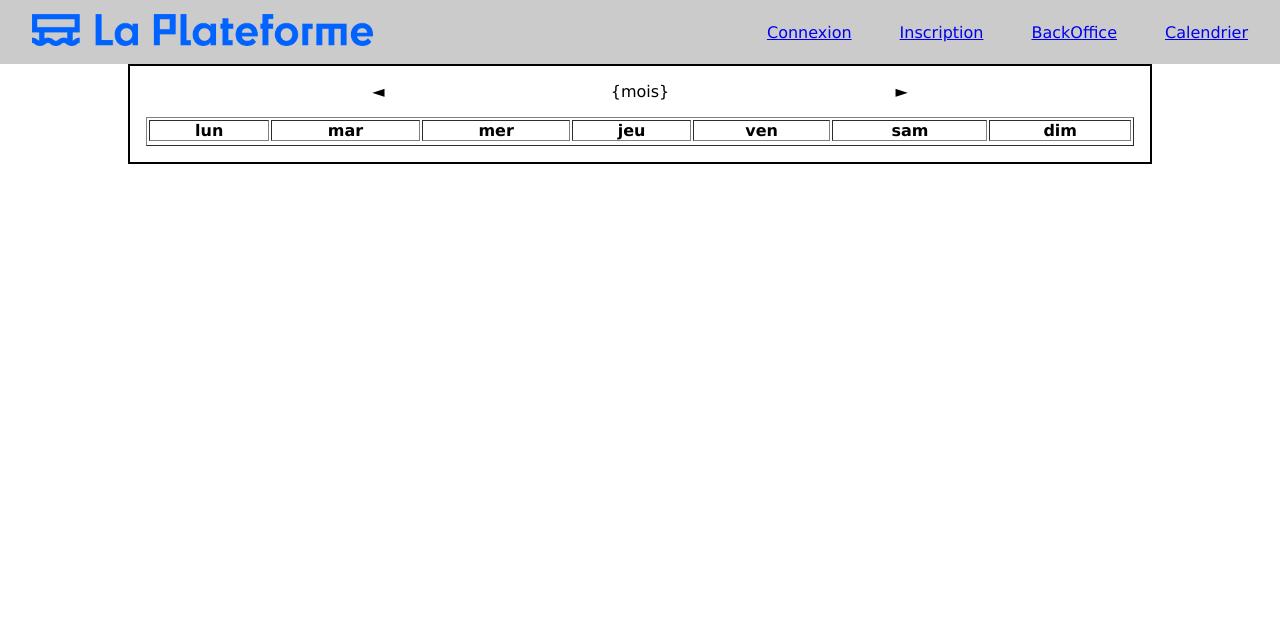
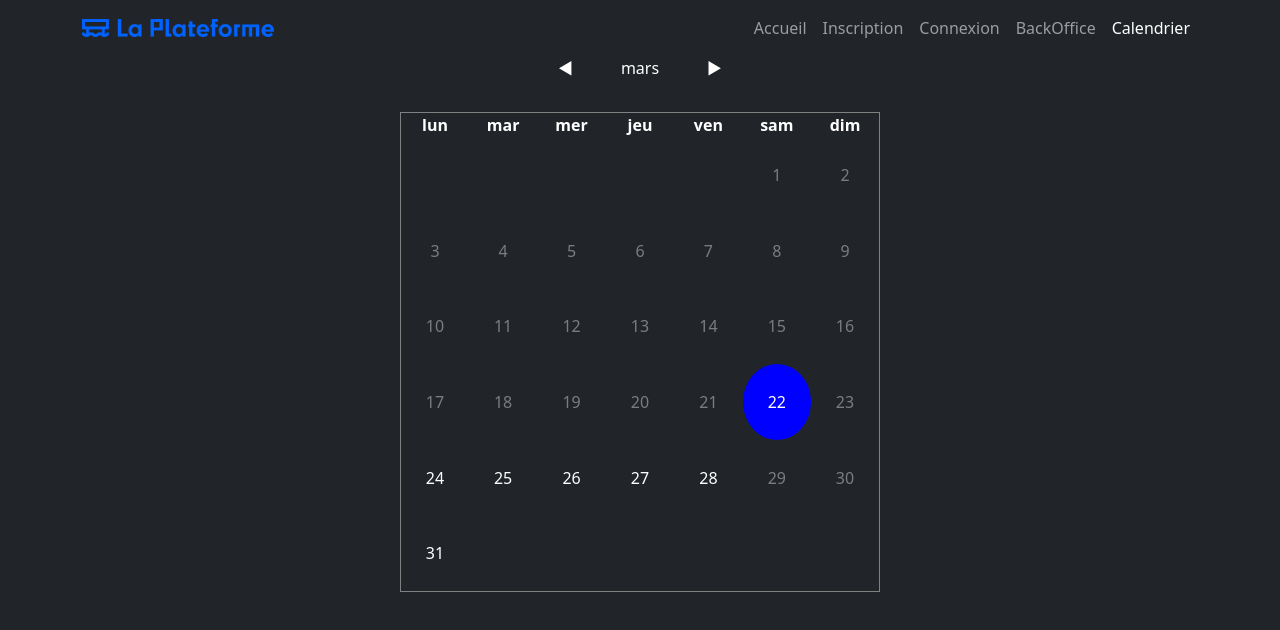
Before and after one commit to jams-sanchez/runtrackJs, a plain HTML site: page bigjob/pages/calendrier.html in a window 1280 px wide. Drawn offline with nearby package versions, Linux system fonts and the light colour scheme.

Commit message:
ajout script calendrier avec création du calendrier et la mise en place du changement de mois

```diff
--- /dev/null
+++ b/bigjob/js/calendrier.js
@@ -0,0 +1,172 @@
+// elements
+const avant = document.getElementById("avant");
+const apres = document.getElementById("apres");
+const calendrier = document.getElementById("jour");
+const moisNom = document.getElementById("moisNom");
+const listeJours = document.getElementById("jour-nom");
+
+// variables
+const jourActuel = new Date();
+const mois = [
+  "janvier",
+  "février",
+  "mars",
+  "avril",
+  "mai",
+  "juin",
+  "juillet",
+  "août",
+  "septembre",
+  "octobre",
+  "novembre",
+  "décembre",
+];
+
+const jours = [
+  "lundi",
+  "mardi",
+  "mercredi",
+  "jeudi",
+  "vendredi",
+  "samedi",
+  "dimanche",
+];
+
+let moisPage;
+
+console.log(jourActuel);
+
+const getJourSemaine = (day, month) => {
+  const anneeActuelle = new Date().getFullYear();
+  const fullDate = new Date(anneeActuelle, month, day);
+  const jourIndex = (fullDate.getDay() + 6) % 7;
+  return jours[jourIndex];
+};
+
+const getJoursDansMois = (month, year) => {
+  return new Date(year, month, 0).getDate();
+};
+
+const createCalendrier = (month, year) => {
+  calendrier.innerHTML = "";
+  moisNom.innerHTML = "";
+  listeJours.innerHTML = "";
+
+  let date = 1;
+  const joursDansMois = getJoursDansMois(month + 1, year);
+
+  // affichage du mois
+  moisNom.innerHTML = mois[month];
+
+  // affichage des noms des jours
+  jours.forEach((jour) => {
+    let jourText = document.createElement("th");
+    jourText.innerHTML = jour.slice(0, 3);
+    listeJours.appendChild(jourText);
+  });
+
+  // remplissage de la grille de jour
+  for (let i = 0; i < 6; i++) {
+    let semaine = document.createElement("tr");
+
+    for (let j = 1; j < 8; j++) {
+      if (
+        (i === 0 && j < new Date(year, month, 1).getDay()) ||
+        date > joursDansMois
+      ) {
+        let jourNum = document.createElement("td");
+        semaine.appendChild(jourNum);
+      } else {
+        let jourNum = document.createElement("td");
+        jourNum.style.borderRadius = "100%";
+        jourNum.innerHTML = date;
+        jourNum.style.cursor = "pointer";
+
+        // style
+
+        if (
+          j == 6 ||
+          j == 7 ||
+          (date <= jourActuel.getDate() && month === jourActuel.getMonth()) ||
+          month < jourActuel.getMonth()
+        ) {
+          jourNum.style.opacity = "0.4";
+          jourNum.style.cursor = "default";
+        }
+
+        if (date === jourActuel.getDate() && month === jourActuel.getMonth()) {
+          jourNum.style.backgroundColor = "blue";
+          jourNum.style.opacity = "1";
+        }
+
+        semaine.appendChild(jourNum);
+        date++;
+      }
+    }
+    moisPage = mois.indexOf(moisNom.innerHTML);
+    calendrier.appendChild(semaine);
+  }
+};
+
+createCalendrier(jourActuel.getMonth(), jourActuel.getFullYear());
+
+let clic = 0;
+
+// GESTION CLIQUE: clique mois avant
+avant.addEventListener("click", () => {
+  clic--;
+
+  const newMois = jourActuel.getMonth() + clic;
+
+  if (newMois === 0) {
+    avant.style.visibility = "hidden";
+    createCalendrier(newMois, jourActuel.getFullYear());
+  } else {
+    apres.style.visibility = "visible";
+    createCalendrier(newMois, jourActuel.getFullYear());
+  }
+});
+
+// GESTION CLIQUE: clique mois apres
+apres.addEventListener("click", () => {
+  clic++;
+  const newMois = jourActuel.getMonth() + clic;
+  if (newMois === 11) {
+    apres.style.visibility = "hidden";
+    createCalendrier(newMois, jourActuel.getFullYear());
+  } else {
+    avant.style.visibility = "visible";
+    createCalendrier(newMois, jourActuel.getFullYear());
+  }
+});
+
+// METHODE CLICK DATE
+let dateClique;
+calendrier.addEventListener("click", (e) => {
+  let select = e.target;
+  let selectDate = parseInt(select.innerHTML);
+  let jourSelect = getJourSemaine(selectDate, moisPage);
+
+  if (select.innerHTML !== "") {
+    if (dateClique) {
+      dateClique.style.backgroundColor = "";
+    }
+
+    if (
+      (selectDate <= jourActuel.getDate() &&
+        moisPage === jourActuel.getMonth()) ||
+      moisPage < jourActuel.getMonth() ||
+      jourSelect === "samedi" ||
+      jourSelect === "dimanche"
+    ) {
+      console.log("Date passé ou weekend");
+    } else {
+      select.style.backgroundColor = "red";
+      dateClique = select;
+    }
+  }
+});
+
+// console.log(jours[jourActuel.getDay() - 1]);
+// console.log(moisPage);
+// console.log(moisNom.innerHTML);
--- a/bigjob/pages/calendrier.html
+++ b/bigjob/pages/calendrier.html
@@ -1,64 +1,104 @@
 <!DOCTYPE html>
-<html lang="en">
+<html lang="en" class="h-100">
   <head>
     <meta charset="UTF-8" />
     <meta name="viewport" content="width=device-width, initial-scale=1.0" />
+    <link rel="icon" type="image/png" href="../assets/img/favicon.ico" />
+    <link
+      href="https://cdn.jsdelivr.net/npm/bootstrap@5.3.3/dist/css/bootstrap.min.css"
+      rel="stylesheet"
+      integrity="sha384-QWTKZyjpPEjISv5WaRU9OFeRpok6YctnYmDr5pNlyT2bRjXh0JMhjY6hW+ALEwIH"
+      crossorigin="anonymous" />
+    <script
+      src="https://cdn.jsdelivr.net/npm/bootstrap@5.3.3/dist/js/bootstrap.bundle.min.js"
+      integrity="sha384-YvpcrYf0tY3lHB60NNkmXc5s9fDVZLESaAA55NDzOxhy9GkcIdslK1eN7N6jIeHz"
+      crossorigin="anonymous"
+      defer></script>
     <link rel="stylesheet" href="../styles/style.css" />
-    <script src="../js/User.js" defer></script>
+    <!-- <link rel="stylesheet" href="../styles/form.css" /> -->
+    <script src="../js/calendrier.js" defer></script>
     <script src="../js/script.js" defer></script>
     <title>Connexion</title>
   </head>
-  <body>
-    <header>
-      <!-- nav barre -->
-      <nav class="nav-bar">
-        <a href="../index.html">
-          <img src="../assets/img/logo-laplateforme.png" class="logo" />
-        </a>
-        <ul>
-          <li>
-            <a href="../pages/connexion.html">Connexion</a>
-          </li>
-          <li>
-            <a href="../pages/inscription.html">Inscription</a>
-          </li>
-          <li>
-            <a href="../pages/backoffice.html">BackOffice</a>
-          </li>
-          <li>
-            <a href="../pages/calendrier.html">Calendrier</a>
-          </li>
-        </ul>
+  <body class="d-flex text-center text-bg-dark flex-column">
+    <header class="mb-auto">
+      <nav
+        class="navbar navbar-expand-lg navbar-dark bg-dark"
+        aria-label="Eighth navbar example">
+        <div class="container">
+          <a class="navbar-brand d-flex align-items-center" href="../index.html"
+            ><img
+              alt="Logo"
+              height="18"
+              class="d-inline-block align-text-top"
+              src="../assets/img/logo-laplateforme.png"
+          /></a>
+          <button
+            class="navbar-toggler"
+            type="button"
+            data-bs-toggle="collapse"
+            data-bs-target="#navbarsExample07"
+            aria-controls="navbarsExample07"
+            aria-expanded="false"
+            aria-label="Toggle navigation">
+            <span class="navbar-toggler-icon"></span>
+          </button>
+
+          <div class="collapse navbar-collapse" id="navbarsExample07">
+            <ul class="navbar-nav ms-auto mb-2 mb-lg-0">
+              <li class="nav-item">
+                <a class="nav-link" aria-current="page" href="../index.html"
+                  >Accueil</a
+                >
+              </li>
+              <li class="nav-item">
+                <a class="nav-link" href="../pages/inscription.html"
+                  >Inscription</a
+                >
+              </li>
+              <li class="nav-item">
+                <a class="nav-link" href="../pages/connexion.html">Connexion</a>
+              </li>
+              <li class="nav-item">
+                <a class="nav-link" href="../pages/backoffice.html"
+                  >BackOffice</a
+                >
+              </li>
+              <li class="nav-item">
+                <a class="nav-link active" href="../pages/calendrier.html"
+                  >Calendrier</a
+                >
+              </li>
+            </ul>
+          </div>
+        </div>
       </nav>
     </header>
-    <main>
+    <main class="container-fluid">
       <!-- calendrier -->
-      <div class="boite-calendrier">
-        <div class="titre-calendrier">
-          <p class="avant">◄</p>
-          <p class="mois">{mois}</p>
-          <p class="apres">►</p>
+      <div class="boite-calendrier m-auto">
+        <div class="container d-flex gap-5 justify-content-center">
+          <p id="avant">◄</p>
+          <p id="moisNom"></p>
+          <p id="apres">►</p>
         </div>
-        <table id="calendrier" class="calendrier" border="1">
+        <!-- <div id="jour-nom"></div> -->
+        <table id="calendrier" class="calendrier m-auto" border="1">
           <!-- nom des jours -->
           <thead>
-            <tr class="jour-nom">
-              <th>lun</th>
-              <th>mar</th>
-              <th>mer</th>
-              <th>jeu</th>
-              <th>ven</th>
-              <th>sam</th>
-              <th>dim</th>
-            </tr>
+            <tr id="jour-nom"></tr>
           </thead>
           <!-- numéro des jours -->
-          <tbody>
-            <tr id="jour"></tr>
-          </tbody>
+          <tbody id="jour"></tbody>
         </table>
       </div>
     </main>
-    <footer></footer>
+    <!-- <footer class="mt-auto text-secondary mx-auto">
+      <div class="d-flex gap-5">
+        <p>contact@laplateforme.io</p>
+        <p>8 rue d'Hozier 13002 Marseille</p>
+        <p>04.84.89.43.69</p>
+      </div>
+    </footer> -->
   </body>
 </html>
--- a/bigjob/styles/style.css
+++ b/bigjob/styles/style.css
@@ -3,41 +3,16 @@
     padding: 0;
     list-style: none;
     box-sizing: border-box;
-    font-family: Verdana, Geneva, Tahoma, sans-serif;
-}
-
-/* nav bar */
-
-.nav-bar {
-    background-color: rgb(203, 203, 203);
-    width: 100%;
-    height: 4rem;
-    padding: 0 2rem;
-    display: flex;
-    justify-content: space-between;
-    align-items: center;
-}
-
-.nav-bar ul {
-    display: flex;
-    gap: 3rem;
-}
-
-.nav-bar .logo {
-    height: 2rem;
-}
-
-/* main */
-
-.main {
-    padding: 3rem 0;
-    text-align: center;
-    display: flex;
-    flex-direction: column;
-    gap: 2rem;
 }
 
 /* calendrier */
+
+.boite-calendrier {
+    height: auto;
+    display: flex;
+    flex-direction: column;
+    gap: 1rem;
+}
 
 .titre-calendrier {
     display: flex;
@@ -45,17 +20,19 @@
     align-items: center;
 }
 
-.boite-calendrier {
-    border: 2px solid black;
-    width: 80%;
-    margin: 0 auto;
-    padding: 1rem;
-    display: flex;
-    flex-direction: column;
-    gap: 1rem;
+.calendrier {
+    width: 100%;
+    height: auto;
+    table-layout: fixed;
+    aspect-ratio: 1 / 1;
+    max-width: 30rem;
+    text-align: center;
 }
 
-.calendrier {
-    width: 100%;
-    text-align: center;
+.calendrier tr {
+    height: 7%;
 }
+
+.calendrier td {
+    aspect-ratio: 1 / 1;
+}
```
Also changed, not shown: bigjob/js/script.js (+0 -8 lines).
